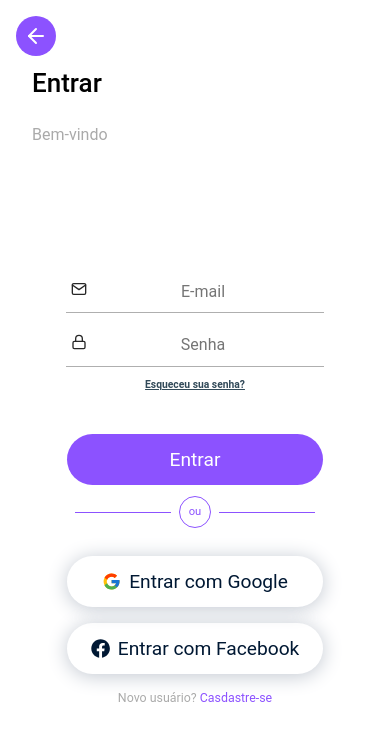
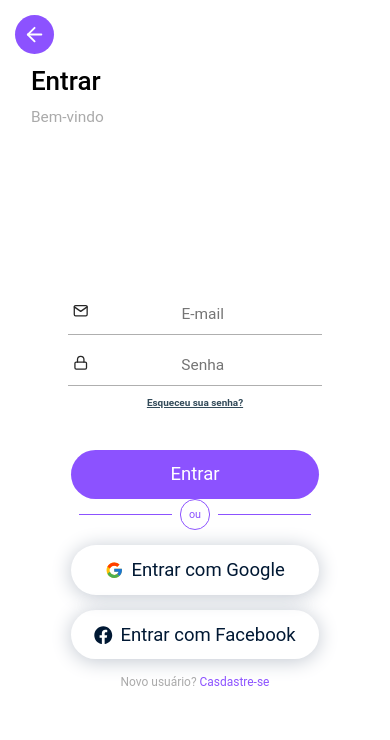
Before and after one commit to RubensHX/arcade-manage, a React (Create React App) app in the folder frontend/: page /signin in a window 390 px wide. Shown: the top 740 px of the page. Built offline with nearby package versions, Linux system fonts and the light colour scheme; a web font is replaced by a local one.

Commit message:
melhorias

```diff
--- /dev/null
+++ b/frontend/src/App.css
@@ -0,0 +1,45 @@
+* {
+  margin: 0;
+  padding: 0;
+  box-sizing: border-box;
+}
+
+body {
+  font-family: "Roboto", sans-serif;
+  background-color: #ffffff;
+}
+
+button,
+li,
+a {
+  cursor: pointer;
+}
+
+@media (max-width: 768px) {
+  html {
+    font-size: 87.5%;
+  }
+}
+
+@media (max-width: 1920px) {
+  html {
+    font-size: 96.5%;
+  }
+}
+
+::-webkit-scrollbar {
+  width: 10px;
+}
+
+::-webkit-scrollbar-track {
+  background: #f1f1f1;
+}
+
+::-webkit-scrollbar-thumb {
+  background: #8c52ff;
+  transition: opacity 0.2s ease-in-out;
+}
+
+::-webkit-scrollbar-thumb:hover {
+  opacity: 0.9;
+}
--- a/frontend/src/App.tsx
+++ b/frontend/src/App.tsx
@@ -20,6 +20,8 @@ import '@ionic/react/css/display.css';
 
 /* Theme variables */
 import './theme/variables.css';
+
+import "./App.css"
 
 /* App components */
 import SignIn from './pages/SignIn/SignIn';
--- a/frontend/src/pages/Home/Home.tsx
+++ b/frontend/src/pages/Home/Home.tsx
@@ -1,7 +1,7 @@
 import { IonContent, IonPage } from "@ionic/react";
 import axios from "axios";
 import "./Home.css";
-import { useState, useEffect, useMemo } from 'react';
+import { useState, useEffect } from 'react';
 import {
   Bag,
   ShoppingCartSimple,
@@ -31,12 +31,14 @@ export default function Home() {
   };
 
   useEffect(() => {
-    const auth = getAuth(app);
-    const user = auth.currentUser;
-    if (user) {
-      setUsername(user.displayName ?? "");
-    }
-  }, [])
+    getAuth(app).onAuthStateChanged(function(user) {
+      if (user) {
+        setUsername(user.displayName ?? "");
+      } else {
+        window.location.href = "/signin";
+      }
+    })
+  }, [username])
 
   return (
     <IonPage>
@@ -60,13 +62,15 @@ export default function Home() {
             <ul>
               <li>
                 <a href="/products">
-                <Bag size={32} /> Produtos
+                <Bag size={32} />
                 </a>
+                Produtos
               </li>
               <li>
                 <a href="/clients">
-                  <User size={32} /> Clientes
+                  <User size={32} />
                 </a>
+                Clientes
               </li>
               <li>
                 <a href="/sales">
--- a/frontend/src/pages/SignIn/SignIn.tsx
+++ b/frontend/src/pages/SignIn/SignIn.tsx
@@ -46,10 +46,10 @@ export default function SignIn() {
     });
   };
 
-  const handleGoogleAuth = () => {
+   const handleGoogleAuth = async () => {
     const auth = getAuth(app);
     const provider = new GoogleAuthProvider();
-    signInWithPopup(auth, provider)
+    await signInWithPopup(auth, provider)
       .then((result) => {
         const credential = GoogleAuthProvider.credentialFromResult(result);
         const token = credential?.accessToken;
--- a/frontend/src/pages/Welcome/Welcome.tsx
+++ b/frontend/src/pages/Welcome/Welcome.tsx
@@ -6,7 +6,7 @@ export default function Welcome() {
     <IonPage>
       <div className="container">
         <div className="heroSection">
-          <img src="../../assets/Rectangle 2635.svg" alt="logo" />
+          <img src="/assets/Rectangle 2635.png" alt="logo" />
           <p className="slogan">
             Seu negócio organizado e na palma de sua mão. Realize vendas rápido
             e ganhe tempo tempo e dinheiro.
```
